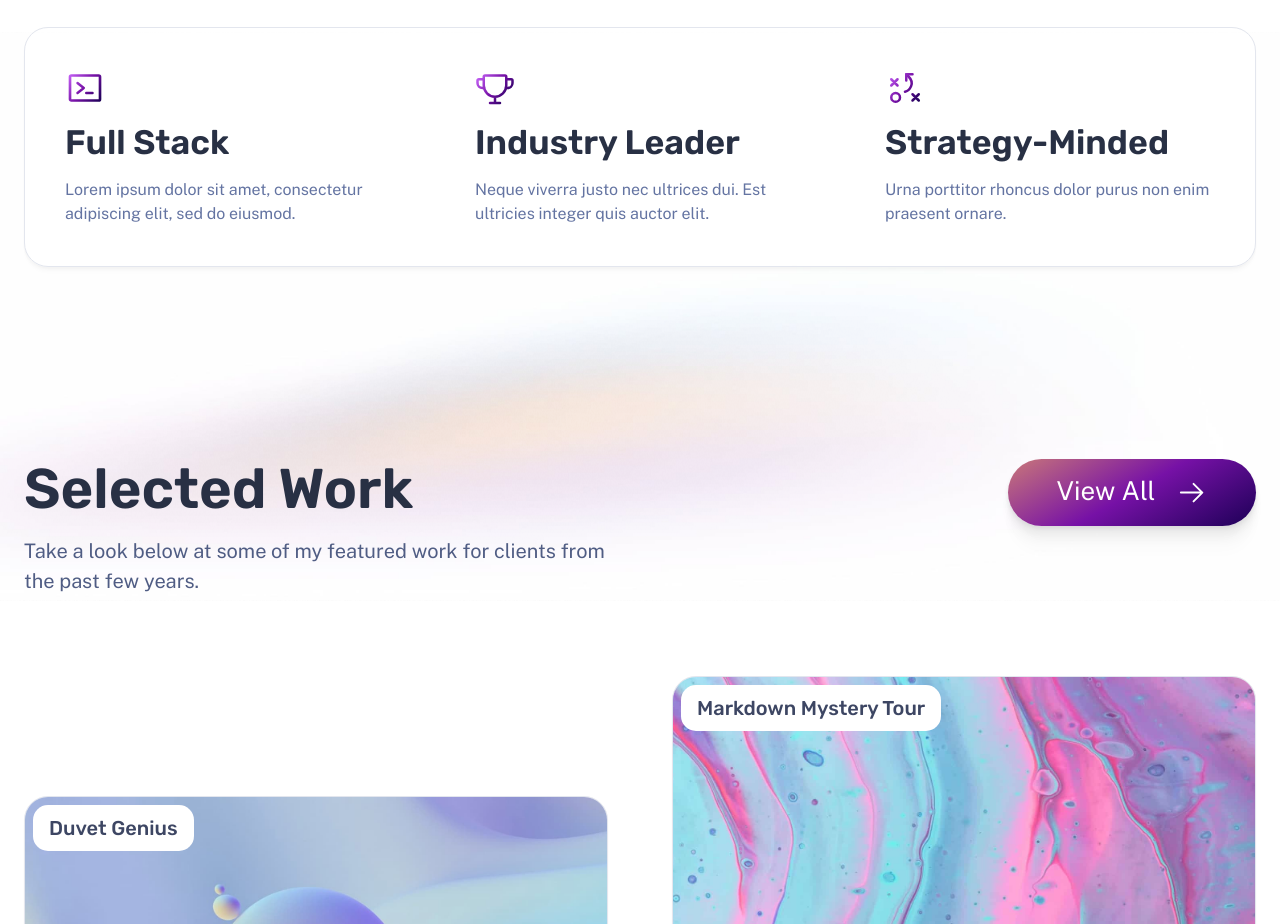
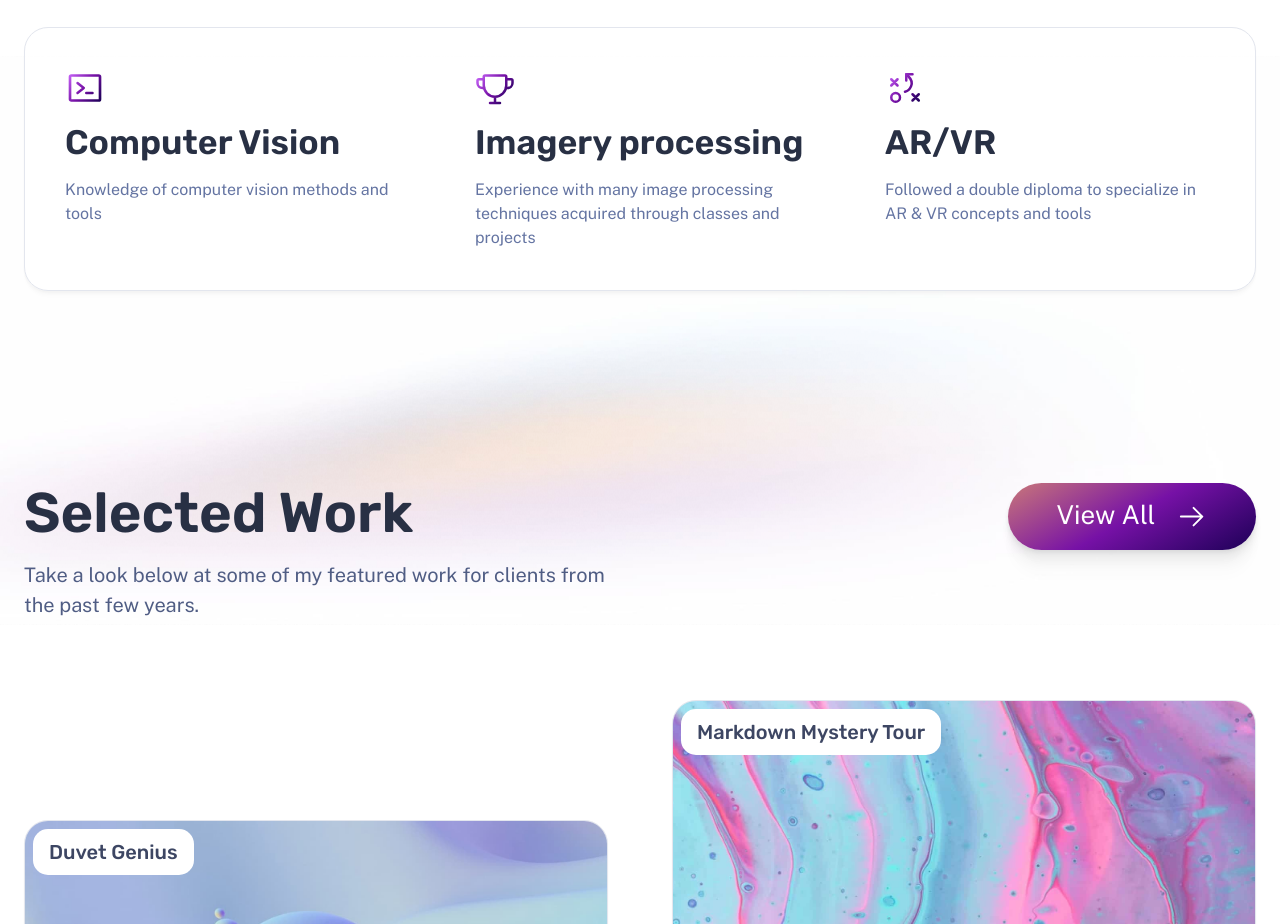
Before and after one commit to lpierrey/lpierrey.github.io, an Astro site: page / in a window 1280 px wide. Shown: the part 820-1744 px from the top of the page. Built offline with nearby package versions, Linux system fonts and the light colour scheme; Astro itself is replaced by a stand-in of ours.

Commit message:
skills changes

```diff
--- a/src/components/Skills.astro
+++ b/src/components/Skills.astro
@@ -5,18 +5,18 @@ import Icon from './Icon.astro';
 <section class="box skills">
 	<div class="stack gap-2 lg:gap-4">
 		<Icon icon="terminal-window" color="var(--accent-regular)" size="2.5rem" gradient />
-		<h2>Full Stack</h2>
-		<p>Lorem ipsum dolor sit amet, consectetur adipiscing elit, sed do eiusmod.</p>
+		<h2>Computer Vision</h2>
+		<p>Knowledge of computer vision methods and tools</p>
 	</div>
 	<div class="stack gap-2 lg:gap-4">
 		<Icon icon="trophy" color="var(--accent-regular)" size="2.5rem" gradient />
-		<h2>Industry Leader</h2>
-		<p>Neque viverra justo nec ultrices dui. Est ultricies integer quis auctor elit.</p>
+		<h2>Imagery processing</h2>
+		<p>Experience with many image processing techniques acquired through classes and projects</p>
 	</div>
 	<div class="stack gap-2 lg:gap-4">
 		<Icon icon="strategy" color="var(--accent-regular)" size="2.5rem" gradient />
-		<h2>Strategy-Minded</h2>
-		<p>Urna porttitor rhoncus dolor purus non enim praesent ornare.</p>
+		<h2>AR/VR</h2>
+		<p>Followed a double diploma to specialize in AR & VR concepts and tools</p>
 	</div>
 </section>
 
```
